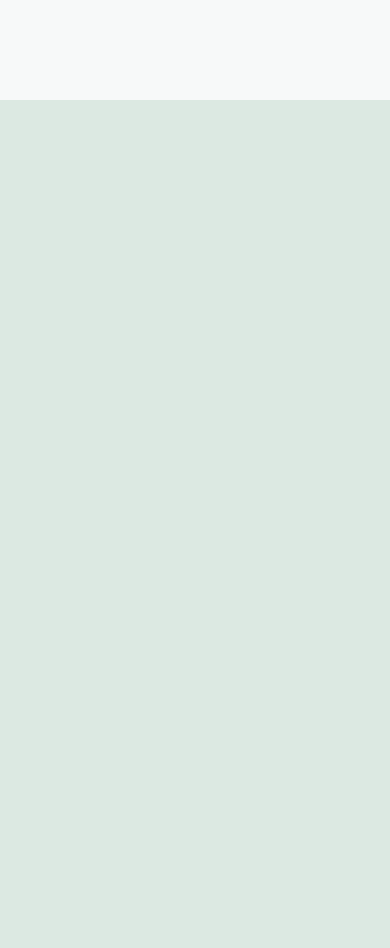
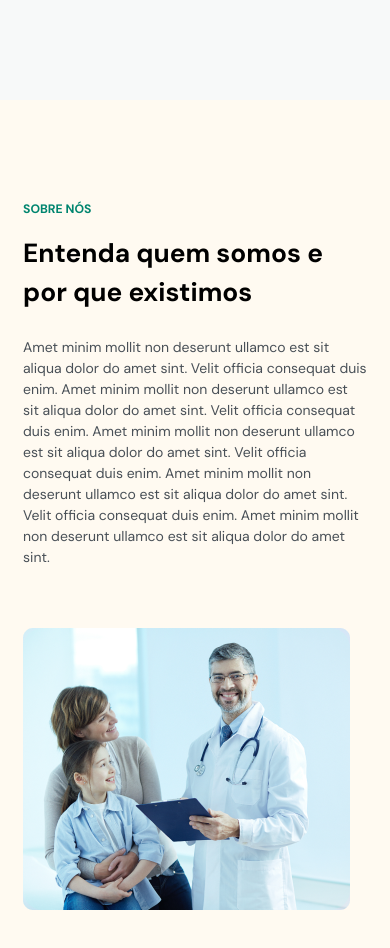
Before and after one commit to DeeSouza/doctor-care-frontend, a React (Vite) app: page / in a window 390 px wide. Shown: the part 3026-3974 px from the top of the page. Before the commit the page ends 3126 px from the top, so only its background shows below. Built offline with nearby package versions, Linux system fonts and the light colour scheme.

Commit message:
created mobile section of about us

```diff
--- /dev/null
+++ b/src/organisms/About/index.tsx
@@ -0,0 +1,34 @@
+import Title from "../../atoms/Title";
+import { Section } from "./styles";
+
+import imageAboutUs from "../../assets/doctor-care-quem-somos-e-porque-existimos.png";
+
+const About = () => {
+  return (
+    <Section>
+      <div>
+        <Title title="SOBRE NÓS" />
+        <p>Entenda quem somos e por que existimos</p>
+        <div>
+          Amet minim mollit non deserunt ullamco est sit aliqua dolor do amet
+          sint. Velit officia consequat duis enim. Amet minim mollit non
+          deserunt ullamco est sit aliqua dolor do amet sint. Velit officia
+          consequat duis enim. Amet minim mollit non deserunt ullamco est sit
+          aliqua dolor do amet sint. Velit officia consequat duis enim. Amet
+          minim mollit non deserunt ullamco est sit aliqua dolor do amet sint.
+          Velit officia consequat duis enim. Amet minim mollit non deserunt
+          ullamco est sit aliqua dolor do amet sint.
+        </div>
+      </div>
+
+      <div>
+        <img
+          src={imageAboutUs}
+          alt="Um médico sorrindo atendendo uma mãe e um filhinho pequeno no colo que também estão sorrindo."
+        />
+      </div>
+    </Section>
+  );
+};
+
+export default About;
--- /dev/null
+++ b/src/organisms/About/styles.ts
@@ -0,0 +1,25 @@
+import { styled } from "@stitches/react";
+
+import { theme } from "../../styles/themes";
+
+export const Section = styled("section", {
+  backgroundColor: theme.colors.beige,
+  padding: "100px 23px",
+
+  div: {
+    "> p": {
+      fontSize: "1.875rem",
+      fontWeight: 700,
+      marginTop: "16px",
+    },
+
+    "> div": {
+      color: theme.colors.gray300,
+      margin: "24px 0 60px",
+    },
+
+    img: {
+      maxWidth: "100%",
+    },
+  },
+});
--- a/src/pages/Home.tsx
+++ b/src/pages/Home.tsx
@@ -1,3 +1,4 @@
+import About from "../organisms/About";
 import Intro from "../organisms/Intro";
 import Services from "../organisms/Services";
 
@@ -6,6 +7,7 @@ const Home = () => {
     <div>
       <Intro />
       <Services />
+      <About />
     </div>
   );
 };
```
Also changed, not shown: src/assets/doctor-care-quem-somos-e-porque-existimos.png (added).
